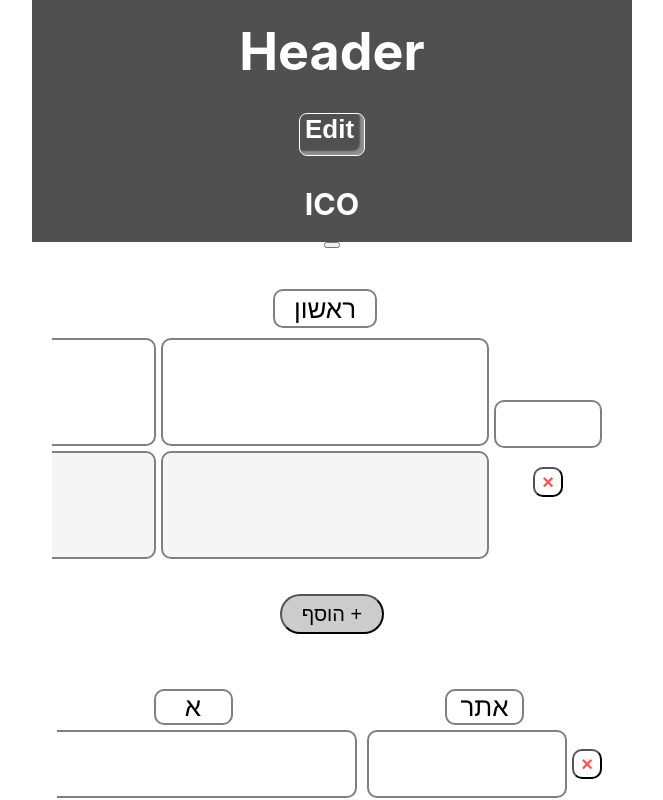
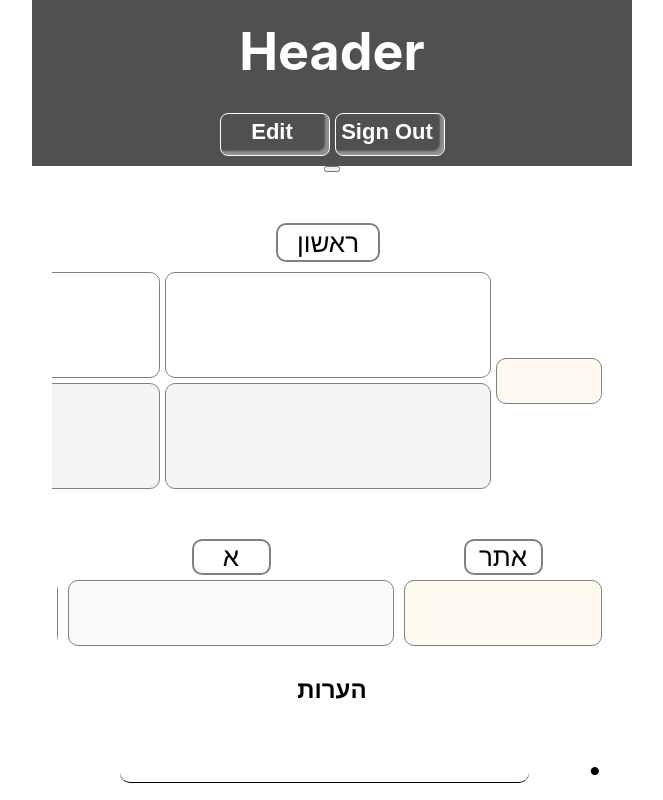
Before and after one commit to yotam-yakovw/workweek, a React (Create React App) app: page / in a window 1280 px wide. Shown: the top 800 px of the page, without its empty margins (308-971 px from the left). Built offline with nearby package versions, Linux system fonts and the light colour scheme.

Commit message:
added edit switch with functionality

```diff
--- a/package.json
+++ b/package.json
@@ -11,6 +11,7 @@
     "react-dom": "^18.3.1",
     "react-redux": "^9.1.2",
     "react-scripts": "5.0.1",
+    "react-textarea-autosize": "^8.5.3",
     "web-vitals": "^2.1.4"
   },
   "devDependencies": {
--- a/src/Components/AddButton/AddButton.css
+++ b/src/Components/AddButton/AddButton.css
@@ -4,7 +4,7 @@
   font-size: 20px;
   border-radius: 25px;
   height: 40px;
-  margin: 20px auto 50px;
+  margin: 0 auto 50px;
   padding: 0 20px;
   cursor: pointer;
 }
--- a/src/Components/Header/Header.css
+++ b/src/Components/Header/Header.css
@@ -13,26 +13,35 @@
   margin: 20px 0 0;
 }
 
-.header__edit {
+.header__buttons {
+  display: flex;
+  gap: 5px;
+  margin-bottom: 10px;
+}
+
+.header__button {
+  width: 110px;
   background-color: transparent;
   color: white;
   box-shadow: -4px -4px 2px #909090 inset;
   border: 1px solid white;
   border-radius: 8px;
-  font-size: 26px;
+  font-size: 22px;
   font-weight: 700;
-  padding: 0px 10px 10px 5px;
+  padding: 5px 10px 10px 5px;
   cursor: pointer;
+  transition: all 50ms linear;
 }
 
-.header__edit:hover {
-  color: rgb(255, 165, 0, 0.7);
+.header__button:hover {
+  color: rgb(0, 200, 0, 0.7);
 }
 
-.header__edit_active {
-  color: orange;
+.header__button_active,
+.header__button:active {
+  color: rgb(0, 200, 0);
   box-shadow: 4px 4px 2px #909090 inset;
-  padding: 5px 5px 5px 10px;
+  padding: 10px 5px 5px 10px;
 }
 
 .header__edit_active:hover {
--- a/src/Components/Header/Header.js
+++ b/src/Components/Header/Header.js
@@ -14,17 +14,25 @@ export default function Header() {
     site: useSelector((state) => state.site),
   };
 
+  const onSignIn = () => {};
+
   return (
     <header className='header'>
       <h1 href='/header' className='header__title'>
         Header
       </h1>
-      <button
-        onClick={switchEdit}
-        className={`header__edit ${site.isEdit && 'header__edit_active'}`}
-      >
-        {site.isEdit ? 'Save' : 'Edit'}
-      </button>
+      <div className='header__buttons'>
+        <button
+          onClick={switchEdit}
+          className={`header__button ${site.isEdit && 'header__button_active'}`}
+        >
+          {site.isEdit ? 'Save' : 'Edit'}
+        </button>
+        <button onClick={onSignIn} className='header__button'>
+          Sign Out
+        </button>
+      </div>
+
       {/* <p>{date}</p> */}
       {/* <input
         type='date'
@@ -32,7 +40,6 @@ export default function Header() {
         onChange={onDateChange}
         className='header__date'
       /> */}
-      <h3 className='header__icon'>ICO</h3>
     </header>
   );
 }
--- a/src/Components/Locations/Locations.css
+++ b/src/Components/Locations/Locations.css
@@ -21,6 +21,7 @@
   display: flex;
   align-items: center;
   gap: 5px;
+  position: relative;
 }
 
 .location__textarea {
@@ -28,7 +29,7 @@
   min-width: 100px;
   height: 60px;
   resize: none;
-  border: 2px solid #808080;
+  border: 1px solid #808080;
   border-radius: 10px;
   font-size: 16px;
   line-height: 20px;
@@ -36,6 +37,11 @@
 }
 
 .location__textarea_name {
+  background-color: floralwhite;
   width: 15vw;
   margin: 0 auto;
 }
+
+.location__textarea_edit {
+  border: 2px solid cornflowerblue;
+}
--- a/src/Components/Locations/Locations.js
+++ b/src/Components/Locations/Locations.js
@@ -9,6 +9,7 @@ export default function Locations() {
   const dispatch = useDispatch();
 
   const locations = useSelector((state) => state.locations.value);
+  const isEdit = useSelector((state) => state.site.isEdit);
 
   const addLocation = () => dispatch(locationsSlice.actions.addLocation());
 
@@ -27,7 +28,7 @@ export default function Locations() {
           <Location location={location} key={key} />
         ))}
       </div>
-      <AddButton onClick={addLocation} />
+      {isEdit && <AddButton onClick={addLocation} />}
     </>
   );
 }
@@ -44,6 +45,8 @@ function Location({ location }) {
     setLocationDay: ({ id, value }) =>
       dispatch(locationsSlice.actions.setLocationDay({ id, value })),
   };
+
+  const isEdit = useSelector((state) => state.site.isEdit);
 
   const onNameChange = (evt) => {
     const { id, value } = evt.target;
@@ -62,21 +65,27 @@ function Location({ location }) {
   return (
     <>
       <div className='location__title'>
-        <RemoveButton onClick={onDelete} />
+        {isEdit && <RemoveButton onClick={onDelete} />}
         <textarea
+          disabled={!isEdit}
           value={name}
           onChange={onNameChange}
-          className='location__textarea location__textarea_name'
+          className={`location__textarea location__textarea_name ${
+            isEdit && 'location__textarea_edit'
+          }`}
           id={id + '_name'}
         />
       </div>
       {days.map((day, key) => (
         <textarea
+          disabled={!isEdit}
           value={day}
           onChange={onDayChange}
           dir='rtl'
           key={key}
-          className='location__textarea'
+          className={`location__textarea ${
+            isEdit && 'location__textarea_edit'
+          }`}
           id={id + '_' + key}
         />
       ))}
--- a/src/Components/Notes/Notes.css
+++ b/src/Components/Notes/Notes.css
@@ -16,16 +16,21 @@
   flex-direction: row-reverse;
   align-items: center;
   justify-content: space-between;
+  position: relative;
+  margin-bottom: 10px;
 }
 
 .note__input {
   background-color: transparent;
   border: none;
   border-bottom: 1px solid black;
-  line-height: 25px;
-  font-size: 20px;
+  border-radius: 10px;
+  line-height: 22px;
+  font-size: 18px;
   direction: rtl;
-  width: 90%;
+  width: 75%;
+  margin: 0 auto;
+  resize: none;
 }
 
 .note__input:hover {
@@ -38,6 +43,10 @@
   outline: none;
 }
 
+.note__input_edit {
+  border-bottom: 2px solid cornflowerblue;
+}
+
 .note__delete {
   cursor: pointer;
   font-size: 26px;
--- a/src/Components/Notes/Notes.js
+++ b/src/Components/Notes/Notes.js
@@ -4,11 +4,14 @@ import RemoveButton from '../RemoveButton/RemoveButton';
 import { useSelector } from 'react-redux';
 import { useDispatch } from 'react-redux';
 import notesSlice from '../../redux/notesSlice';
+import reactTextareaAutosize from 'react-textarea-autosize';
+import ReactTextareaAutosize from 'react-textarea-autosize';
 
 export default function Notes() {
   const dispatch = useDispatch();
 
   const notes = useSelector((state) => state.notes.value);
+  const isEdit = useSelector((state) => state.site.isEdit);
 
   const addNote = () => dispatch(notesSlice.actions.addNote());
 
@@ -18,7 +21,7 @@ export default function Notes() {
       {notes.map((note, key) => (
         <Note note={note} key={key} />
       ))}
-      <AddButton onClick={addNote} />
+      {isEdit && <AddButton onClick={addNote} />}
     </div>
   );
 }
@@ -34,6 +37,8 @@ function Note({ note }) {
       dispatch(notesSlice.actions.setNote({ id, value })),
   };
 
+  const isEdit = useSelector((state) => state.site.isEdit);
+
   const onTextChange = (evt) => {
     const { id, value } = evt.target;
     setNote({ id, value });
@@ -45,15 +50,19 @@ function Note({ note }) {
 
   return (
     <div className='note'>
-      <p className='note__dot'>•</p>
-      <input
-        type='text'
+      {isEdit ? (
+        <RemoveButton onClick={onDelete} />
+      ) : (
+        <p className='note__dot'>•</p>
+      )}
+      <ReactTextareaAutosize
+        disabled={!isEdit}
+        maxRows={5}
         value={text}
         onChange={onTextChange}
-        className='note__input'
+        className={`note__input ${isEdit && 'note__input_edit'}`}
         id={id + '_note'}
       />
-      <RemoveButton onClick={onDelete} />
     </div>
   );
 }
--- a/src/Components/RemoveButton/RemoveButton.css
+++ b/src/Components/RemoveButton/RemoveButton.css
@@ -7,6 +7,8 @@
   width: 30px;
   height: 30px;
   cursor: pointer;
+  position: absolute;
+  right: 2px;
 }
 
 .remove-button:hover {
--- a/src/Components/Workers/Workers.css
+++ b/src/Components/Workers/Workers.css
@@ -5,7 +5,7 @@
   grid-template-rows: 50px auto auto;
   justify-items: center;
   align-items: center;
-  margin: 20px auto 0;
+  margin: 30px auto;
   padding: 10px;
   width: 90%;
   max-height: 80vh;
@@ -37,25 +37,37 @@
 .worker__title {
   grid-column: 1 / 2;
   grid-row: span 2;
+  position: relative;
+  display: flex;
+  align-items: center;
 }
 
 .worker__name {
+  background-color: floralwhite;
   width: 100px;
   height: 40px;
   resize: none;
   font-size: 16px;
   line-height: 20px;
-  margin: 0 auto 10px;
-  border: 2px solid #808080;
+  margin: auto 0;
+  border: 1px solid grey;
   border-radius: 10px;
   direction: rtl;
   text-align: center;
 }
 
+.worker__name_edit {
+  border: 2px solid cornflowerblue;
+}
+
+.worker__name:disabled {
+  color: black;
+}
+
 .worker__textarea {
   width: 25vw;
   height: 100px;
-  border: 2px solid #808080;
+  border: 1px solid grey;
   border-radius: 10px;
   margin: 0 auto;
   font-size: 14px;
@@ -72,3 +84,7 @@
   background-color: whitesmoke;
   margin-bottom: 5px;
 }
+
+.worker__textarea_edit {
+  border: 2px solid cornflowerblue;
+}
--- a/src/Components/Workers/Workers.js
+++ b/src/Components/Workers/Workers.js
@@ -11,6 +11,7 @@ export default function Workers() {
   const addWorker = () => dispatch(workersSlice.actions.addWorker());
 
   const workers = useSelector((state) => state.workers.value);
+  const isEdit = useSelector((state) => state.site.isEdit);
 
   return (
     <>
@@ -25,7 +26,7 @@ export default function Workers() {
           <Worker worker={worker} key={key} />
         ))}
       </div>
-      <AddButton onClick={() => addWorker()} />
+      {isEdit && <AddButton onClick={() => addWorker()} />}
     </>
   );
 }
@@ -42,6 +43,8 @@ function Worker({ worker }) {
     setWorkerDay: ({ id, value }) =>
       dispatch(workersSlice.actions.setWorkerDay({ id, value })),
   };
+
+  const isEdit = useSelector((state) => state.site.isEdit);
 
   const onNameChange = (evt) => {
     const { id, value } = evt.target;
@@ -61,30 +64,37 @@ function Worker({ worker }) {
     <>
       <div className='worker__title'>
         <textarea
+          disabled={!isEdit}
           value={name || ''}
           onChange={onNameChange}
-          className='worker__name'
+          className={`worker__name ${isEdit && 'worker__name_edit'}`}
           id={id + '_name'}
         />
-        <RemoveButton onClick={onDelete} />
+        {isEdit && <RemoveButton onClick={onDelete} />}
       </div>
       {days.morning.map((text, key) => (
         <textarea
+          disabled={!isEdit}
           value={text}
           onChange={onDayChange}
           dir='rtl'
           key={key}
-          className='worker__textarea morning'
+          className={`worker__textarea morning ${
+            isEdit && 'worker__textarea_edit'
+          }`}
           id={id + '_morning_' + key}
         />
       ))}
       {days.night.map((text, key) => (
         <textarea
+          disabled={!isEdit}
           value={text}
           onChange={onDayChange}
           dir='rtl'
           key={key}
-          className='worker__textarea night'
+          className={`worker__textarea night ${
+            isEdit && 'worker__textarea_edit'
+          }`}
           id={id + '_night_' + key}
         />
       ))}
```
Also changed, not shown: 1 other file (tests, documents, lock files or other folders).
